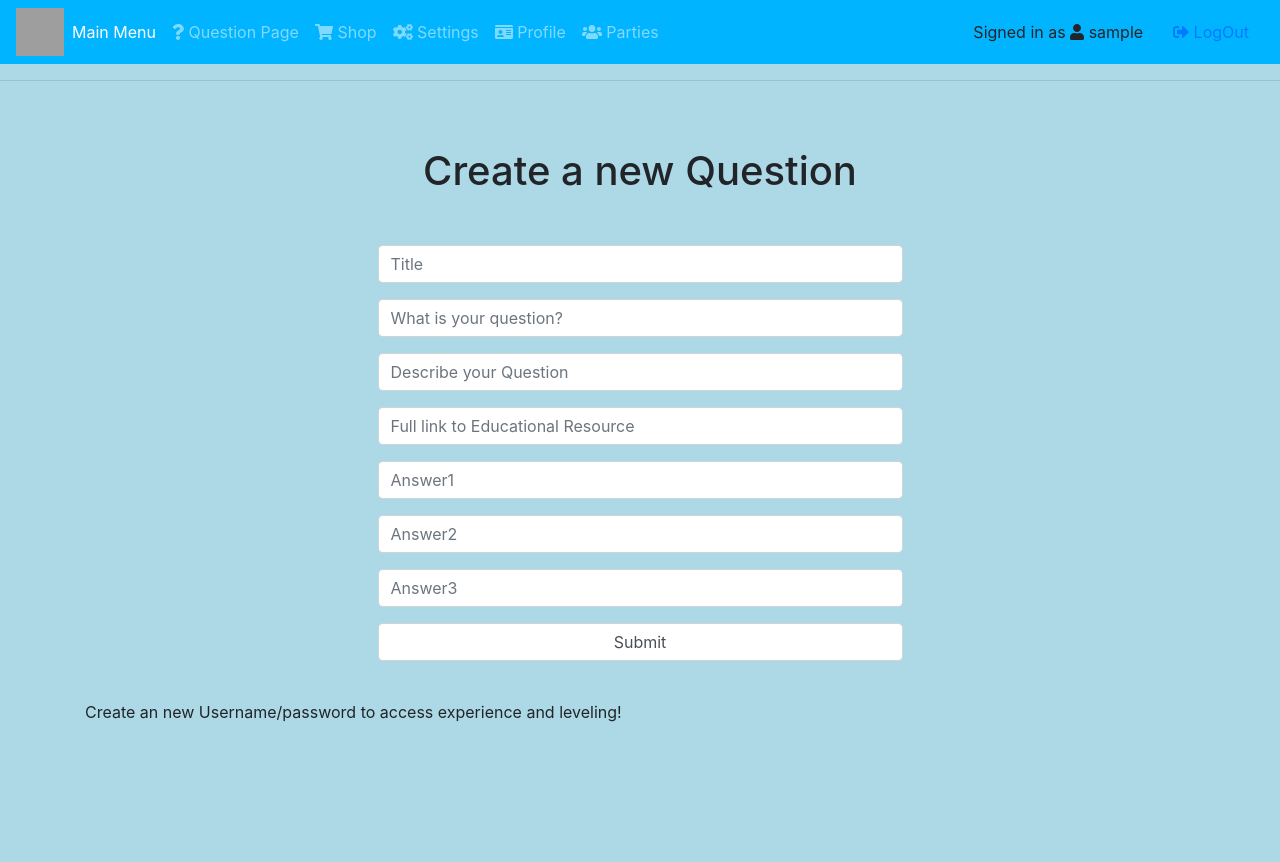
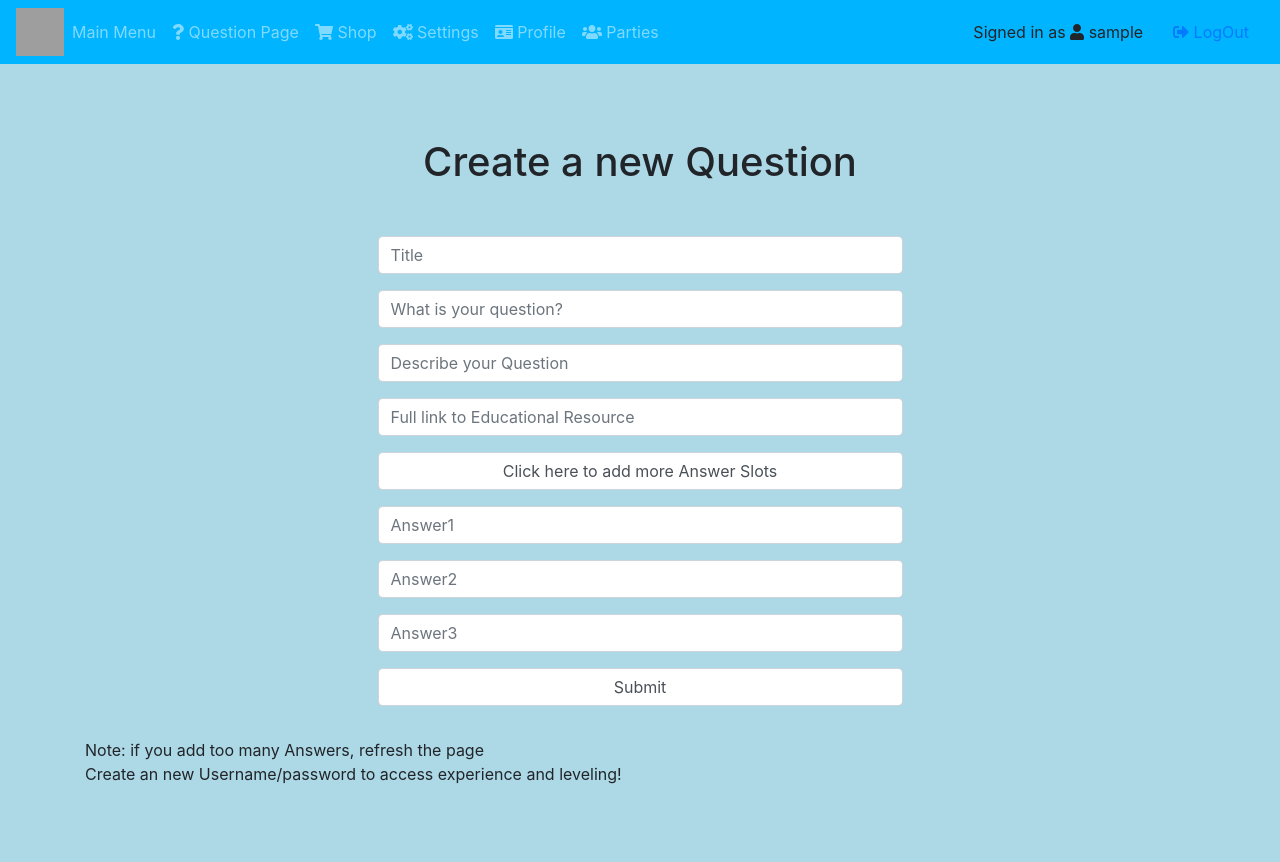
Before and after one commit to adamosimpson21/WePoll, a Node server app: page /questions/new in a window 1280 px wide. Before the commit the page ends 722 px from the top, so only its background shows below. Run offline with Node 20, Linux system fonts and the light colour scheme; the visitor is signed in with stand-in values (Sample User, id 1); some libraries are stand-ins or nearby versions; grey boxes are pictures that could not be loaded.

Commit message:
visual updates

```diff
--- a/app.js
+++ b/app.js
@@ -49,9 +49,9 @@ mongoose.connect(process.env.DATABASEURL);
 //mongoose.connect("mongodb://BandsWithLegends:GrapeJelly@ds113749.mlab.com:13749/wepoll")
 
 //clear and seed DB
-seedDB();
-seedDBItems();
-seedDBparties();
+// seedDB();
+// seedDBItems();
+// seedDBparties();
 
 
 //calls this function on every route, gets userInfo
--- a/middleware/index.js
+++ b/middleware/index.js
@@ -50,33 +50,30 @@ middlewareObj.isLoggedIn= function(req, res, next){
     res.redirect("/login");
 };
 
-middlewareObj.logAnswer = function logAnswer(answer, question, user){
+middlewareObj.logAnswer = function logAnswer(answer, question, user, req){
     var storedAnswer = [question._id,answer];
     //increment answer tally
     for(var i=0; i<question.answers.length; i++){
         if(question.answers[i][0]==(answer[0])){
-            //question.answer[i] is current answer
-            console.log("finding answer tally " + question.answers[i][1])
             question.answers[i][1] =question.answers[i][1]+1;
-            console.log("finding answer tally " + question.answers[i][1])
             Question.findByIdAndUpdate(question._id, question, function(err, foundQuestion2){
                 if(err){
                     console.log(err)
-                } else {
-                    console.log("foundQuestion2 is " + foundQuestion2)
                 }
             })
-            //console.log(question);
         }
     }
-    console.log(question.xpReward)
     if(question.xpReward){
+        var userLevelBefore = middlewareObj.checkLevel(user.experience)
         user.experience += question.xpReward
         //Check for LevelUp
+        var userLevelAfter = middlewareObj.checkLevel(user.experience)
+        if(userLevelBefore!==userLevelAfter){
+            req.flash("success", "You've level up to level " + userLevelAfter)
+        }
     }
     user.questions.push(storedAnswer);
     user.save();
-    //console.log(user);
 }
 
 //Checks to see if a user has Answered a Question
--- a/public/scripts/main.js
+++ b/public/scripts/main.js
@@ -19,8 +19,20 @@ $(function(){
         $("#passwordJokeButton").hide()
         $("#passwordJoke").show();
     })
-    //currently focused Answer
-    // $(".answerDisplay").on("click", function(){
-    //     alert("Are you sure your answer is " + $(this).text());
-    // })
+
+    var answerNumber=3
+
+    $("#addAnswer").on("click", function(){
+        //make more answer slots before the submit button
+        answerNumber+=1;
+        $("#questionSubmit").before(addAnswer)
+        $("#numberOfAnswers").val(answerNumber)
+        //change the variable numberOfAnswers to equal it
+        function addAnswer(){
+            return('<div class="row"><div class="col-lg-3"></div><div class="col-lg-6 form-group"><input class="form-control" type="text" placeholder="Answer'+answerNumber+'" name="answer['+answerNumber+']" id="answer['+answerNumber+']" required></input></div></div>')
+        }
+    })
+
+    $('li.active').removeClass('active');
+    $('a[href="' + location.pathname + '"]').closest('li').addClass('active');
 });
--- a/public/stylesheets/main.css
+++ b/public/stylesheets/main.css
@@ -35,11 +35,6 @@ footer{
     margin-right:auto;
 }
 
-h4{
-    /*margin-left: auto;*/
-    /*margin-right: auto;*/
-}
-
 #questionNewHeader{
     margin:50px auto 50px auto;
 }
@@ -48,16 +43,7 @@ h4{
     background:green;
 }
 
-.answerList{
-    list-style: none;
-    padding-left:0;
-}
 
-.answerList li{
-    padding:10px 0 10px 0;
-    margin:auto;
-    width:200px;
-}
 
 .questionTitle{
     width:500px;
@@ -140,3 +126,22 @@ h4{
 #passwordJoke{
     display:none;
 }
+
+.btn-group-vertical .btn, .btn-group-vertical .btn-group{
+    ;
+}
+
+.answerParent{
+    width:100%;
+}
+
+.answerList{
+    list-style: none;
+    padding-left:0;
+}
+
+.answerList li{
+    padding:10px 0 10px 0;
+    margin:auto;
+    width:200px;
+}
--- a/routes/index.js
+++ b/routes/index.js
@@ -43,7 +43,7 @@ router.post("/register", function(req, res){
         }
         passport.authenticate("local")(req, res, function(){
             req.flash("success", "Welcome to WePoll "+ user.username)
-            console.log(user)
+            // console.log(user)
             res.redirect("/questions");
         })
     })
--- a/routes/questions.js
+++ b/routes/questions.js
@@ -22,6 +22,7 @@ router.get("/new", middleware.isLoggedIn, function(req, res){
     res.render("questions/new")
 })
 
+
 //Question Create Route
 router.post("/", middleware.isLoggedIn, function(req, res){
     //getting data from form
@@ -35,11 +36,13 @@ router.post("/", middleware.isLoggedIn, function(req, res){
     };
     var rating = 1;
     var xpReward = 100;
-    var answer1 = [req.body.answer1,0];
-    var answer2 = [req.body.answer2,0];
-    var answer3 = [req.body.answer3,0];
-    var newQuestion = {title:title, description:description,questionContent:questionContent,education:education,author:author, rating:rating, xpReward:xpReward, answers:[answer1,answer2,answer3]}
-    //console.log(newQuestion);
+    //variable Answer
+    var numberOfAnswers = req.body.numberOfAnswers
+    var answers = []
+    for(var i=0; i<numberOfAnswers; i++){
+        answers.push([req.body.answer[i],0])
+    }
+    var newQuestion = {title:title, description:description,questionContent:questionContent,education:education,author:author, rating:rating, xpReward:xpReward, answers:answers}
     //create a new question and save to DB
     Question.create(newQuestion, function(err, questionVar){
         if (err){
@@ -98,7 +101,7 @@ router.post("/:id", middleware.isLoggedIn, function(req, res){
         } else {
             //console.log(middleware.hasAnswered(req.user, foundQuestion));
             var newAnswer=[req.body.answerChoice,0];
-            middleware.logAnswer(newAnswer, foundQuestion, req.user)
+            middleware.logAnswer(newAnswer, foundQuestion, req.user, req)
             res.redirect("/questions/"+ req.params.id+"/results");
         }
     })
--- a/views/partials/header.ejs
+++ b/views/partials/header.ejs
@@ -36,7 +36,7 @@
                             <a class="nav-link" href="/shop"><i class="fas fa-shopping-cart"></i> Shop</a>
                         </li>
                         <li class="nav-item">
-                            <a class="nav-link" href="/questions"><i class="fas fa-cogs"></i> Settings</a>
+                            <a class="nav-link" href="/settings"><i class="fas fa-cogs"></i> Settings</a>
                         </li>
                         <li class="nav-item">
                             <a class="nav-link" href="/profile"><i class="fas fa-id-card"></i> Profile</a>
@@ -70,7 +70,7 @@
             </div>
         </nav>
         <!--Flash Alert System-->
-        <hr>
+        <br>
         <div class="container">
             <% if(error && error.length > 0){ %>
                 <div class="alert alert-danger" role="alert">
--- a/views/profile/index.ejs
+++ b/views/profile/index.ejs
@@ -15,7 +15,11 @@
                 <h1 class="text-center profileTitle"><%=currentUser.username%>'s Profile Page</h1>
                 <div class="list-group">
                     <h4 class="list-group-item">Username: <%=currentUser.username%></h4>
-                    <h4 class="list-group-item">Party: <%=currentUser.party.name%></h4>
+                    <h4 class="list-group-item">Party: <%if(currentUser.party){ %>
+                                                            <%= currentUser.party.name %>
+                                                        <% }else{ %>
+                                                            You haven't joined a Party yet
+                                                        <% } %></h4>
                     <h4 class="list-group-item">Number of questions Answered: <%=currentUser.questions.length%></h4>
                     <h4 class="list-group-item">Inventory:
                         <% if (currentUser && currentUser.inventory[0]){ %>
--- a/views/questions/new.ejs
+++ b/views/questions/new.ejs
@@ -6,50 +6,48 @@
         <h1 id="questionNewHeader">Create a new Question</h1>
     </div>
     <div>
-        <form class="container form-group" action="/questions" method="POST">
+        <form class="container form-group" id="questionForm" action="/questions" method="POST" required>
             <div class="row">
                 <div class="col-lg-3"></div>
                 <div class="col-lg-6 form-group">
-                     <input class="form-control" type="text" placeholder="Title" name="title"></input>
+                     <input class="form-control" type="text" placeholder="Title" name="title" required></input>
                 </div>
             </div>
             <div class="row">
                 <div class="col-lg-3"></div>
                 <div class="col-lg-6 form-group">
-                    <input class="form-control" type="text" placeholder="What is your question?" name="questionContent"></input>
+                    <input class="form-control" type="text" placeholder="What is your question?" name="questionContent" required></input>
                 </div>
             </div>
             <div class="row">
                 <div class="col-lg-3"></div>
                 <div class="col-lg-6 form-group">
-                    <input class="form-control" type="text" placeholder="Describe your Question" name="description"></input>
+                    <input class="form-control" type="text" placeholder="Describe your Question" name="description" required></input>
                 </div>
             </div>
             <div class="row">
                 <div class="col-lg-3"></div>
                 <div class="col-lg-6 form-group">
-                     <input class="form-control" type="url" placeholder="Full link to Educational Resource" name="education"></input>
+                     <input class="form-control" type="url" placeholder="Full link to Educational Resource" name="education" required></input>
                 </div>
             </div>
+            <!--variable answer PsuedoCode-->
             <div class="row">
                 <div class="col-lg-3"></div>
                 <div class="col-lg-6 form-group">
-                     <input class="form-control" type="text" placeholder="Answer1" name="answer1"></input>
+                     <button class="form-control" type="button" id="addAnswer" required>Click here to add more Answer Slots</button>
                 </div>
             </div>
-            <div class="row">
-                <div class="col-lg-3"></div>
-                <div class="col-lg-6 form-group">
-                     <input class="form-control" type="text" placeholder="Answer2" name="answer2"></input>
+            <%for(var i=0;i<3;i++){ %>
+                <div class="row">
+                    <div class="col-lg-3"></div>
+                    <div class="col-lg-6 form-group">
+                         <input class="form-control" type="text" placeholder="Answer<%=i+1%>" name="answer[<%=i+1%>]" id="answer[<%=i+1%>]" required></input>
+                    </div>
                 </div>
-            </div>
-            <div class="row">
-                <div class="col-lg-3"></div>
-                <div class="col-lg-6 form-group">
-                     <input class="form-control" type="text" placeholder="Answer3" name="answer3"></input>
-                </div>
-            </div>
-            <div class="row">
+            <% } %>
+            <input type="hidden" id="numberOfAnswers" name="numberOfAnswers" value="3"></input>
+            <div class="row" id="questionSubmit">
                 <div class="col-lg-3"></div>
                 <div class="col-lg-6 form-group">
                      <button class="form-control">Submit</button>
@@ -57,7 +55,9 @@
             </div>
         </form>
     </div>
+    <p>Note: if you add too many Answers, refresh the page</p>
 </div>
 
 
+
 <% include ../partials/footer %>
--- a/views/register.ejs
+++ b/views/register.ejs
@@ -9,17 +9,17 @@
         </div>
     </div>
     <div class="container form-group form-horizontal">
-        <form action="/register" method="POST">
+        <form action="/register" id="registerForm" method="POST">
             <div class="row">
                 <div class="col-lg-3"></div>
                 <div class="col-lg-6 form-group">
-                    <input class="form-control" type="text" name="username" placeholder="Username"></input>
+                    <input class="form-control" type="text" name="username" title="5-20 characters" pattern=".{5,20}" placeholder="Username" required></input>
                 </div>
             </div>
             <div class="row">
                 <div class="col-lg-3"></div>
                 <div class="col-lg-6 form-group">
-                    <input class="form-control" type="password" name="password" placeholder="Password"></input>
+                    <input class="form-control" type="password" name="password" title="5-20 characters" pattern=".{5,20}" placeholder="Password" required></input>
                 </div>
             </div>
             <div class="row">
```
Also changed, not shown: public/stylesheets/landing.css (added, +87 -0 lines), views/landing.ejs (+33 -18 lines), views/questions/show.ejs (+4 -6 lines), 1 other file.
